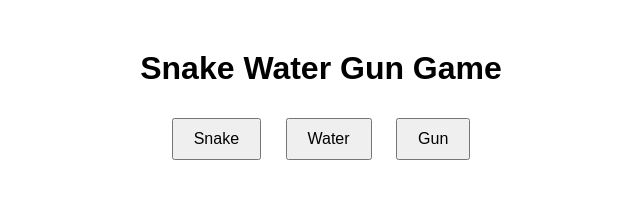
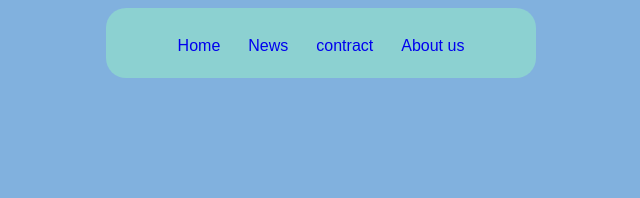
Before and after one commit to Hasanurislam/Javascript, a website: page L21.html in a window 1280 px wide. Shown: the whole page, without its empty margins (319-959 px from the left). Drawn offline with Linux system fonts and the light colour scheme.

Commit message:
elements only navigation

```diff
--- a/L21.css
+++ b/L21.css
@@ -0,0 +1,29 @@
+body{
+    background-color: rgb(129, 177, 222);
+    display: flex;
+    justify-content: center;
+}
+.navbar
+{
+    display: flex;
+    justify-content: center;
+    font-family: sans-serif;
+
+    border-radius: 20px;
+
+    width: 400px;
+    padding: 15px;
+    height: 40px;
+    background-color: rgb(140, 209, 209);
+
+}
+.navbar a
+{
+    padding: 14px;
+    text-decoration: none;
+}
+.navbar a:hover
+{
+    color: rgb(68, 68, 54);
+
+}
--- a/L21.html
+++ b/L21.html
@@ -1,64 +1,15 @@
 <!DOCTYPE html>
 <html lang="en">
 <head>
-    <meta charset="UTF-8">
-    <meta name="viewport" content="width=device-width, initial-scale=1.0">
-    <title>Snake Water Gun Game</title>
-    <style>
-        body {
-            font-family: Arial, sans-serif;
-            text-align: center;
-            margin-top: 50px;
-        }
+    <link rel="stylesheet" href="L21.css">
+    <div class="navbar">
+        <a class="active" href="#home">Home</a>
+        <a  href="https://www.google.com">News</a>
+        <a  href="#home">contract</a>
+        <a  href="#home">About us</a>
 
-        button {
-            padding: 10px 20px;
-            margin: 10px;
-            font-size: 16px;
-            cursor: pointer;
-        }
-
-        #result {
-            margin-top: 20px;
-            font-size: 24px;
-            font-weight: bold;
-        }
-    </style>
-</head>
-<body>
-
-    <h1>Snake Water Gun Game</h1>
-
-    <div>
-        <button onclick="playGame('snake')">Snake</button>
-        <button onclick="playGame('water')">Water</button>
-        <button onclick="playGame('gun')">Gun</button>
     </div>
 
-    <div id="result"></div>
-
-    <script>
-        function playGame(playerChoice) {
-            const choices = ['snake', 'water', 'gun'];
-            const computerChoice = choices[Math.floor(Math.random() * choices.length)];
-
-            let result = '';
-
-            if (playerChoice === computerChoice) {
-                result = `It's a draw! You both chose ${playerChoice}`;
-            } else if (
-                (playerChoice === 'snake' && computerChoice === 'water') ||
-                (playerChoice === 'water' && computerChoice === 'gun') ||
-                (playerChoice === 'gun' && computerChoice === 'snake')
-            ) {
-                result = `You win! ${playerChoice} beats ${computerChoice}`;
-            } else {
-                result = `You lose! ${computerChoice} beats ${playerChoice}`;
-            }
-
-            document.getElementById('result').innerText = result;
-        }
-    </script>
-
+    </div>
 </body>
 </html>
--- /dev/null
+++ b/L22.css
@@ -0,0 +1,21 @@
+body{
+    height: 100%;
+    width: 100%;
+    background-color: rgb(150, 236, 244);
+    margin: 0;
+    padding: 0;
+}
+ul {
+    display: flex;
+    background-color: gray;
+    margin: 0px;
+    padding: 0px;
+    border-radius: 20px;
+
+}
+ul li{
+    list-style: none;
+    margin: 23px;
+    text-decoration:none;
+
+}
--- /dev/null
+++ b/L22.js
@@ -0,0 +1,6 @@
+const changebody=()=>{
+  document.body.firstElementChild.style.background="red"
+}
+let b=document.body
+console.log("the first child of b :", b.firstChild);
+console.log("the first Element child of b :", b.firstElementChild);
```
Also changed, not shown: L22.html (added, +23 -0 lines).
